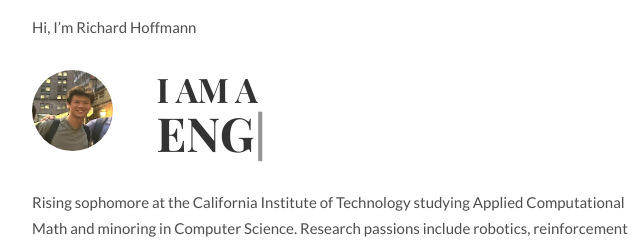
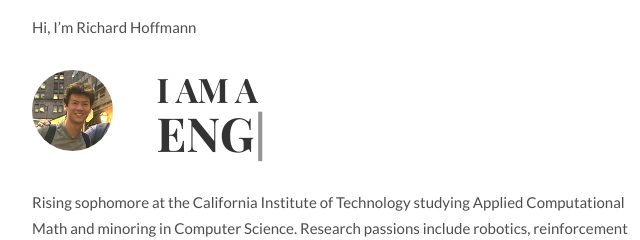
Before and after one commit to richardhoff88/richardhoff.github.io, a plain HTML site: page index.html in a window 1280 px wide. Shown: the part 158-398 px from the top of the page, 297-937 px from the left. Drawn offline with Linux system fonts and the light colour scheme.

Commit message:
changed pic

```diff
--- a/index.html
+++ b/index.html
@@ -84,7 +84,7 @@
 			<p>Hi, I’m Richard Hoffmann</p>
 			<div class="units-row units-split wrap">
 				<div class="unit-20">
-					<img src="img/richard2.jpeg" alt="Avatar">
+					<img src="img/richard3.jpeg" alt="Avatar">
 				</div>
 				<div class="unit-80">
 					<h1>I am a<br><span id="typed"></span></h1>
```
Also changed, not shown: img/richard3.jpeg (added).
